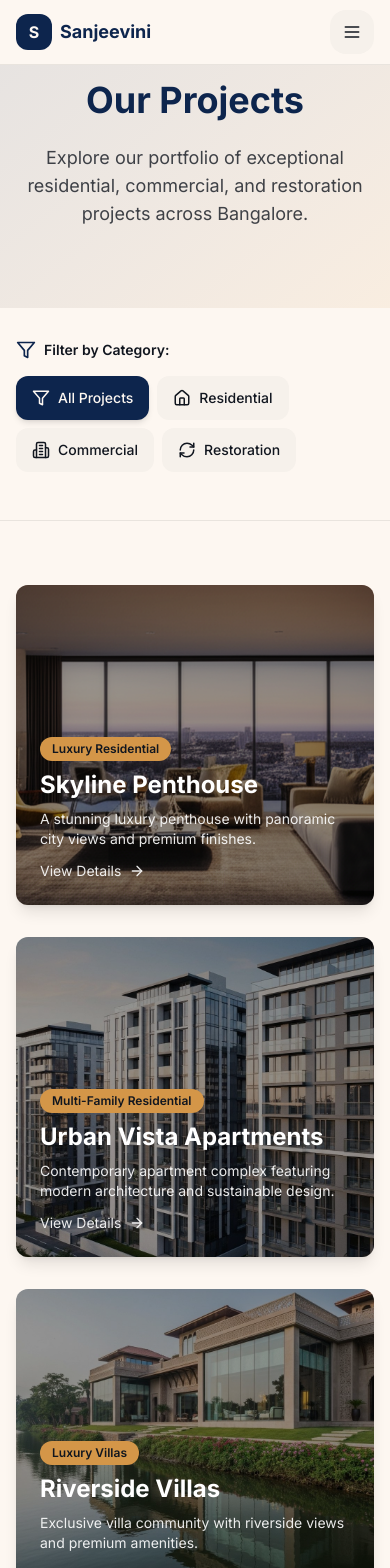
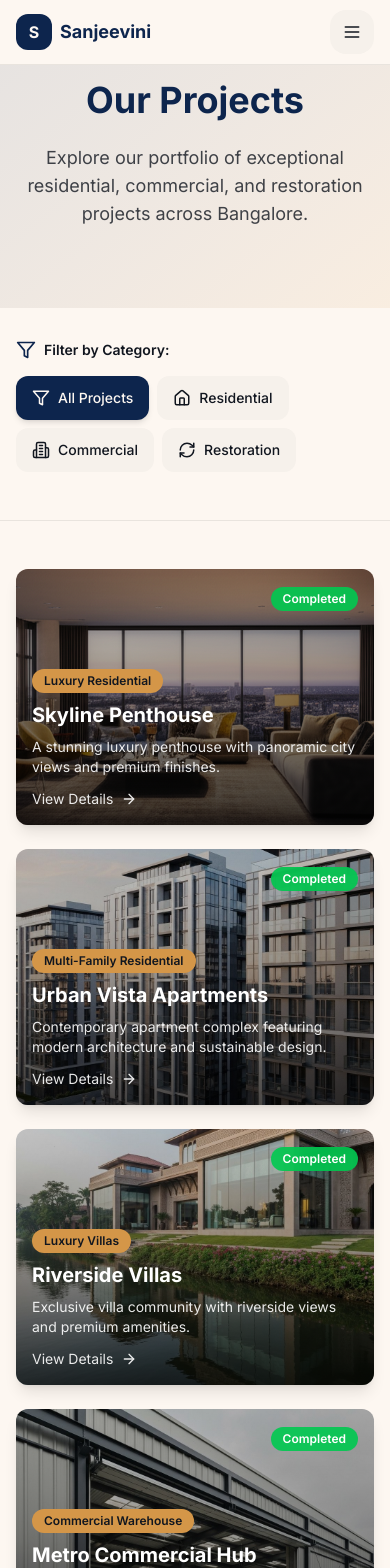
Before and after one commit to Kunthive/Sanjeevini-Builders, a Next.js app: page /projects in a window 390 px wide. Shown: the top 1568 px of the page. Built offline with nearby package versions, Linux system fonts and the light colour scheme.

Commit message:
Refactor Projects page layout: adjust section padding for improved responsiveness, implement conditional rendering for project display, and enhance project card styles for better visual appeal and user engagement.

```diff
--- a/app/projects/page.tsx
+++ b/app/projects/page.tsx
@@ -135,39 +135,72 @@ export default function Projects() {
       </section>
 
       {/* Projects Grid */}
-      <section className="py-16 md:py-24 bg-background">
+      <section className="py-12 md:py-16 lg:py-24 bg-background">
         <div className="max-w-6xl mx-auto px-4">
-          <div className="grid grid-cols-1 md:grid-cols-2 lg:grid-cols-3 gap-8">
+          {filteredProjects.length === 0 ? (
+            <div className="text-center py-16">
+              <p className="text-lg text-foreground/70 mb-4">No projects found in this category.</p>
+              <button
+                onClick={() => setSelectedCategory("all")}
+                className="px-6 py-3 bg-primary text-primary-foreground rounded-lg hover:opacity-90 transition-opacity font-semibold"
+              >
+                View All Projects
+              </button>
+            </div>
+          ) : (
+            <div className="grid grid-cols-1 md:grid-cols-2 lg:grid-cols-3 gap-6 md:gap-8">
               {filteredProjects.map((project) => (
                 <Link
                   key={project.id}
                   href={project.link}
                   className="group relative overflow-hidden rounded-lg shadow-lg hover:shadow-2xl transition-all duration-300"
                 >
-                <div className="relative h-80 overflow-hidden">
-                  <img
+                  <div className="relative h-64 md:h-80 overflow-hidden">
+                    <Image
                       src={project.image || "/placeholder.svg"}
                       alt={project.name}
-                    className="w-full h-full object-cover group-hover:scale-110 transition-transform duration-300"
+                      fill
+                      className="object-cover group-hover:scale-110 transition-transform duration-300"
+                      sizes="(max-width: 640px) 100vw, (max-width: 1024px) 50vw, 33vw"
                     />
-                  <div className="absolute inset-0 bg-black/40 group-hover:bg-black/50 transition-colors" />
+                    <div className="absolute inset-0 bg-gradient-to-t from-black/70 via-black/40 to-black/20 group-hover:from-black/80 transition-colors" />
+                    {project.status && (
+                      <div className="absolute top-4 right-4">
+                        <span
+                          className={`inline-block px-3 py-1 rounded-full text-xs font-semibold backdrop-blur-sm ${
+                            project.status === "completed"
+                              ? "bg-green-500/90 text-white"
+                              : project.status === "in-progress"
+                              ? "bg-blue-500/90 text-white"
+                              : "bg-yellow-500/90 text-white"
+                          }`}
+                        >
+                          {project.status === "completed"
+                            ? "Completed"
+                            : project.status === "in-progress"
+                            ? "In Progress"
+                            : "Planned"}
+                        </span>
+                      </div>
+                    )}
                   </div>
 
-                <div className="absolute inset-0 flex flex-col justify-end p-6 text-white">
+                  <div className="absolute inset-0 flex flex-col justify-end p-4 md:p-6 text-white">
                     <div className="mb-2">
                       <span className="inline-block px-3 py-1 bg-accent text-accent-foreground text-xs font-semibold rounded-full">
                         {project.type}
                       </span>
                     </div>
-                  <h3 className="text-2xl font-bold mb-2">{project.name}</h3>
+                    <h3 className="text-xl md:text-2xl font-bold mb-2">{project.name}</h3>
                     <p className="text-sm opacity-90 mb-3 line-clamp-2">{project.description}</p>
                     <div className="flex items-center gap-2 text-sm opacity-90 group-hover:opacity-100 transition-opacity">
-                    View Details <ArrowRight size={16} />
+                      View Details <ArrowRight size={16} className="group-hover:translate-x-1 transition-transform" />
                     </div>
                   </div>
                 </Link>
               ))}
             </div>
+          )}
         </div>
       </section>
 
```
Lines whose indentation alone changed are shown as unchanged.
